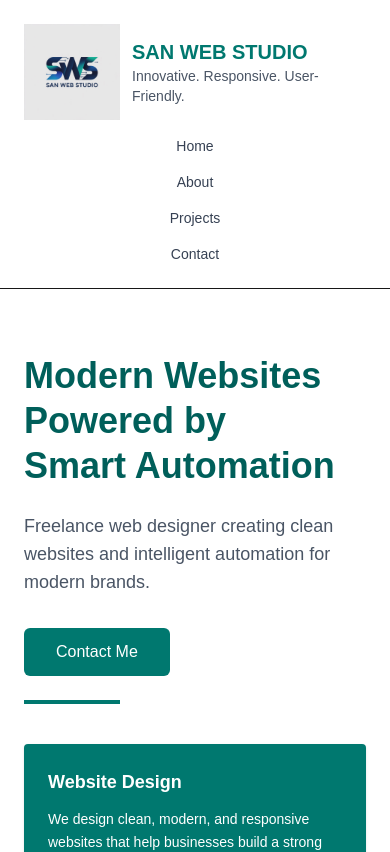
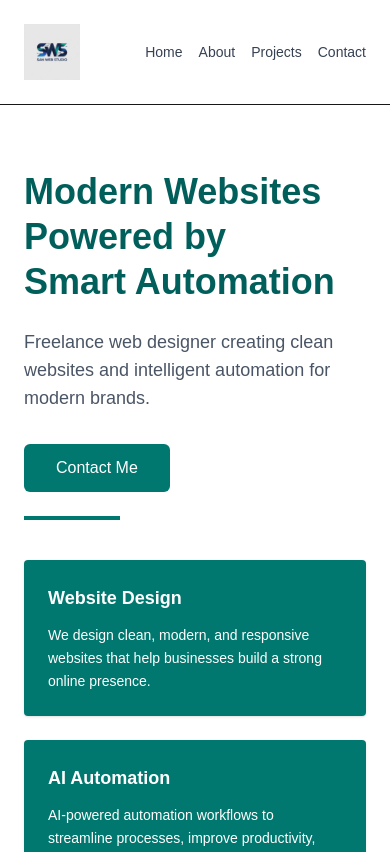
Before and after one commit to santhoshinind/san-web-studio, a Next.js app: page / in a window 390 px wide. Shown: the top 852 px of the page. Built offline with nearby package versions, Linux system fonts and the light colour scheme.

Commit message:
Fix horizontal navigation layout

```diff
--- a/app/page.tsx
+++ b/app/page.tsx
@@ -25,31 +25,34 @@ export default function Home() {
   return (
     <main className="min-h-screen bg-white">
       {/* Header */}
-      <header className="flex flex-col md:flex-row items-center justify-between px-6 md:px-12 py-6 border-b gap-4">
+      <header className="flex items-center justify-between px-6 md:px-12 py-6 border-b">
+
+  {/* Logo */}
   <div className="flex items-center gap-3">
     <img
       src="/sws-logo.png"
       alt="San Web Studio Logo"
-            className="h-24"
+      className="h-14 md:h-20"
     />
-          <div className="flex flex-col leading-tight">
-            <span className="text-xl font-bold text-teal-700">
+    <div className="hidden sm:flex flex-col leading-tight">
+      <span className="text-lg md:text-xl font-bold text-teal-700">
         SAN WEB STUDIO
       </span>
-            <span className="text-sm text-gray-600">
+      <span className="text-xs md:text-sm text-gray-600">
         Innovative. Responsive. User-Friendly.
       </span>
     </div>
   </div>
 
-        <nav className="flex flex-col md:flex-row items-center gap-4 md:gap-10 text-gray-700 text-sm md:text-base font-medium">
+  {/* Navigation */}
+  <nav className="flex items-center gap-4 md:gap-10 text-sm md:text-base font-medium text-gray-700">
     <a href="#home" className="hover:text-teal-700 transition">Home</a>
     <a href="#about" className="hover:text-teal-700 transition">About</a>
     <a href="#projects" className="hover:text-teal-700 transition">Projects</a>
     <a href="#contact" className="hover:text-teal-700 transition">Contact</a>
   </nav>
+
 </header>
-
       {/* Hero Section */}
       <section
         id="home"
```
Lines whose indentation alone changed are shown as unchanged.
